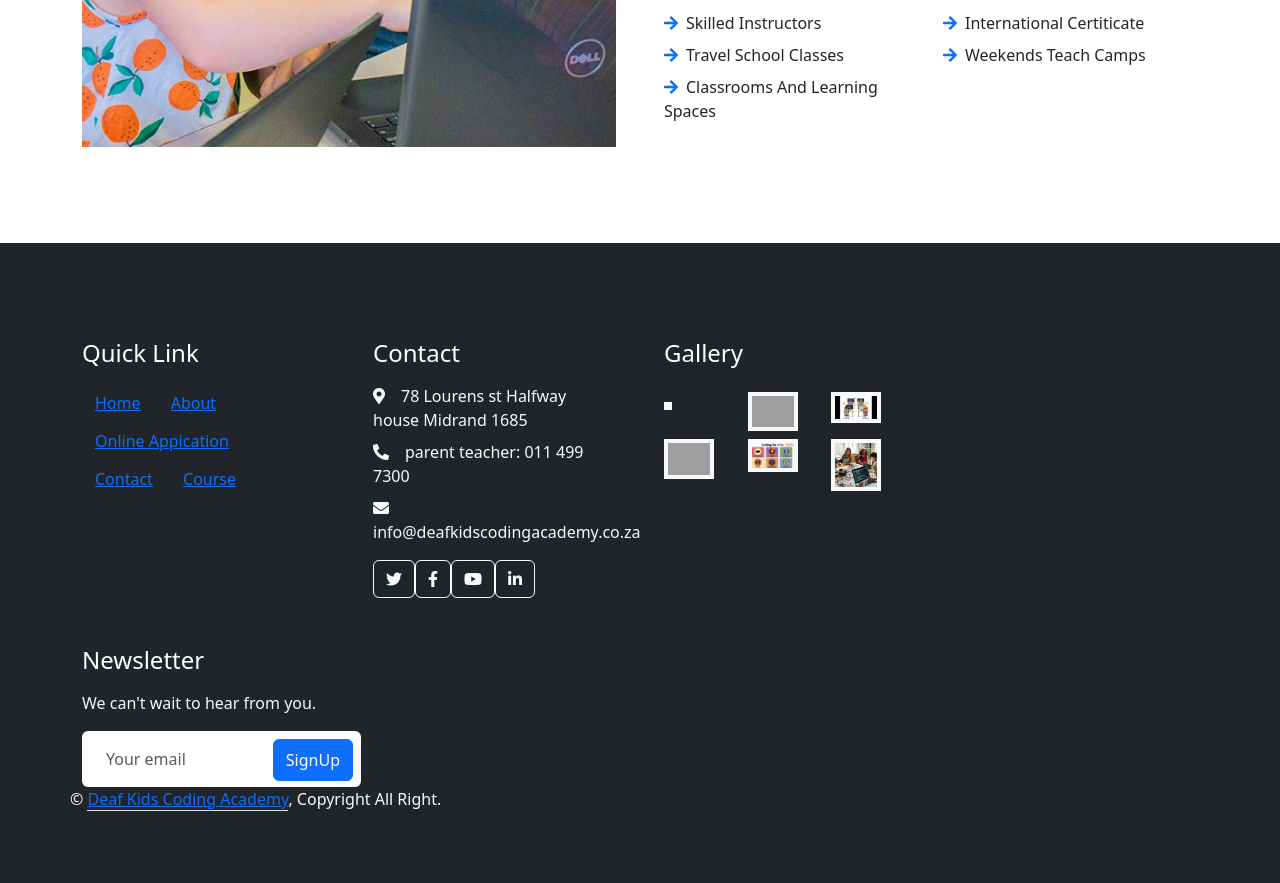
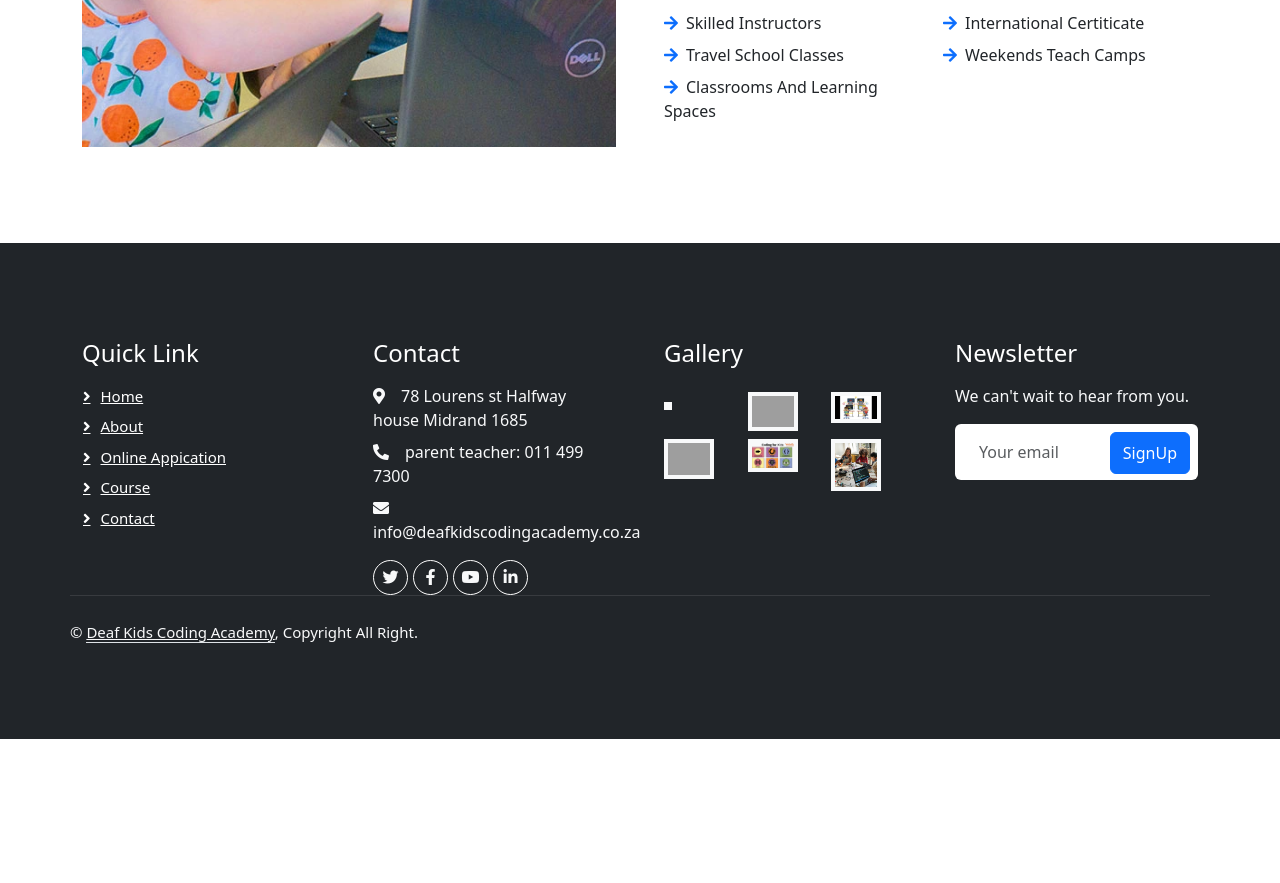
Before and after one commit to Tshepo2022/Deaf-Kids-coding-academy, a plain HTML site: page About.html in a window 1280 px wide. Shown: the part 661-1544 px from the top of the page. After the commit the page ends 1400 px from the top, so only its background shows below. Drawn offline with nearby package versions, Linux system fonts and the light colour scheme; grey boxes are pictures that could not be loaded.

Commit message:
added footer in about

```diff
--- a/About.css
+++ b/About.css
@@ -39,3 +39,70 @@ img{
     width:50px ;
     height: 600px;
 }
+
+
+/*** Footer ***/
+.footer .btn.btn-social {
+    margin-right: 5px;
+    width: 35px;
+    height: 35px;
+    display: flex;
+    align-items: center;
+    justify-content: center;
+    color: var(--light);
+    font-weight: normal;
+    border: 1px solid #FFFFFF;
+    border-radius: 35px;
+    transition: .3s;
+  }
+
+  .footer .btn.btn-social:hover {
+    color: var(--primary);
+  }
+
+  .footer .btn.btn-link {
+    display: block;
+    margin-bottom: 5px;
+    padding: 0;
+    text-align: left;
+    color: #FFFFFF;
+    font-size: 15px;
+    font-weight: normal;
+    text-transform: capitalize;
+    transition: .3s;
+  }
+
+  .footer .btn.btn-link::before {
+    position: relative;
+    content: "\f105";
+    font-family: "Font Awesome 5 Free";
+    font-weight: 900;
+    margin-right: 10px;
+  }
+
+  .footer .btn.btn-link:hover {
+    letter-spacing: 1px;
+    box-shadow: none;
+  }
+
+  .footer .copyright {
+    padding: 25px 0;
+    font-size: 15px;
+    border-top: 1px solid rgba(256, 256, 256, .1);
+  }
+
+  .footer .copyright a {
+    color: var(--light);
+  }
+
+  .footer .footer-menu a {
+    margin-right: 15px;
+    padding-right: 15px;
+    border-right: 1px solid rgba(255, 255, 255, .1);
+  }
+
+  .footer .footer-menu a:last-child {
+    margin-right: 0;
+    padding-right: 0;
+    border-right: none;
+  }
--- a/About.html
+++ b/About.html
@@ -5,7 +5,7 @@
     <meta charset="UTF-8">
     <meta http-equiv="X-UA-Compatible" content="IE=edge">
     <meta name="viewport" content="width=device-width, initial-scale=1.0">
-    <title>Document</title>
+    <title>Deaf Kids Coding Academy</title>
 
     <link rel="stylesheet" href="/About.css">
     <link href="https://cdn.jsdelivr.net/npm/bootstrap@5.3.0-alpha3/dist/css/bootstrap.min.css" rel="stylesheet"
@@ -13,6 +13,7 @@
     <script src="https://cdn.jsdelivr.net/npm/bootstrap@5.3.0-alpha3/dist/js/bootstrap.bundle.min.js"
         integrity="sha384-ENjdO4Dr2bkBIFxQpeoTz1HIcje39Wm4jDKdf19U8gI4ddQ3GYNS7NTKfAdVQSZe"
         crossorigin="anonymous"></script>
+
     <!-- Font Awesome -->
     <link href="https://cdnjs.cloudflare.com/ajax/libs/font-awesome/6.0.0/css/all.min.css" rel="stylesheet" />
     <!-- Google Fonts -->
@@ -26,7 +27,7 @@
 <body>
     <nav class="navbar navbar-expand-lg navbar-light bg-light">
         <div class="container-fluid">
-            <a class="navbar-brand" href="#"><img id="logo" src="/Deaf_Kids_Academy.jpg"/></a>
+            <a class="navbar-brand" href="#"><img id="logo" src="/Deaf_Kids_Academy.jpg" /></a>
             <button class="navbar-toggler" type="button" data-bs-toggle="collapse" data-bs-target="#navbarNav"
                 aria-controls="navbarNav" aria-expanded="false" aria-label="Toggle navigation">
                 <span class="navbar-toggler-icon"></span>
@@ -35,19 +36,19 @@
             <div class="collapse navbar-collapse" id="navbarNav">
                 <ul class="navbar-nav">
                     <li class="nav-item">
-                        <a class="nav-link active" aria-current="page" href="/home.html">Home</a>
+                        <a class="nav-link active" aria-current="page" href="/Home.html">Home</a>
                     </li>
                     <li class="nav-item">
-                        <a class="nav-link" href="/about.html">About</a>
+                        <a class="nav-link" href="/About.html">About</a>
                     </li>
                     <li class="nav-item">
-                        <a class="nav-link" href="/online Appication.html">Online Appication</a>
+                        <a class="nav-link" href="/Online Appication.html">Online Appication</a>
                     </li>
                     <li class="nav-item">
-                        <a class="nav-link" href="/course.html">Course</a>
+                        <a class="nav-link" href="/Course.html">Course</a>
                     </li>
                     <li class="nav-item">
-                            <a class="nav-link" href="/contact.html">Contact</a>
+                        <a class="nav-link" href="/Contact.html">Contact</a>
                     </li>
 
                 </ul>
@@ -60,9 +61,8 @@
             <div class="row g-5">
                 <div class="col-lg-6 wow fadeInUp" data-wow-delay="0.1s" style="min-height: 400px;">
                     <div class="position-relative h-100">
-                        <img class="img-fluid position-absolute w-100 h-100"
-                            src="/Kids-Code-Jeunesse.webp"
-                            alt="" style="object-fit: cover;">
+                        <img class="img-fluid position-absolute w-100 h-100" src="/Kids-Code-Jeunesse.webp" alt=""
+                            style="object-fit: cover;">
                     </div>
                 </div>
                 <div class="col-lg-6 wow fadeInUp" data-wow-delay="0.3s">
@@ -81,7 +81,8 @@
                             <p class="mb-0"><i class="fa fa-arrow-right text-primary me-2"></i>Skilled Instructors</p>
                         </div>
                         <div class="col-sm-6">
-                            <p class="mb-0"><i class="fa fa-arrow-right text-primary me-2"></i>International Certiticate</p>
+                            <p class="mb-0"><i class="fa fa-arrow-right text-primary me-2"></i>International Certiticate
+                            </p>
                         </div>
                         <div class="col-sm-6">
                             <p class="mb-0"><i class="fa fa-arrow-right text-primary me-2"></i>Travel School Classes
@@ -91,7 +92,8 @@
                             <p class="mb-0"><i class="fa fa-arrow-right text-primary me-2"></i>Weekends Teach Camps</p>
                         </div>
                         <div class="col-sm-6">
-                            <p class="mb-0"><i class="fa fa-arrow-right text-primary me-2"></i>Classrooms And Learning Spaces</p>
+                            <p class="mb-0"><i class="fa fa-arrow-right text-primary me-2"></i>Classrooms And Learning
+                                Spaces</p>
                         </div>
 
                     </div>
@@ -101,52 +103,18 @@
         </div>
     </div>
     <!-- About End -->
-    <div
-      id="carouselExampleInterval"
-      class="carousel slide"
-      data-bs-ride="carousel"
-    >
-      <!-- <div class="carousel-inner">
-        <div class="carousel-item active" data-bs-interval="500">
-          <img src="https://bethebestversionofyourself.co.za/wp-content/uploads/IMG-6117-scaled.jpg" class="d-block w-100" alt="..." />
-        </div>
-        <div class="carousel-item" data-bs-interval="500">
-          <img src="https://www.ndcs.org.uk/media/2667/play.jpg?anchor=center&mode=crop&width=1120&heightratio=0.5737704918032786885245901639&format=jpg&quality=80&slimmage=true&rnd=133252548020000000" class="d-block w-100" alt="..." />
-        </div>
-        <div class="carousel-item">
-          <img src="https://childcare.extension.org/wp-content/uploads/2019/08/Infant_with_cochlear_implant.jpg" class="d-block w-100" alt="..." />
-        </div>
-      </div>
-      <button
-        class="carousel-control-prev"
-        type="button"
-        data-bs-target="#carouselExampleInterval"
-        data-bs-slide="prev"
-      >
-        <span class="carousel-control-prev-icon" aria-hidden="true"></span>
-        <span class="visually-hidden">Previous</span>
-      </button>
-      <button
-        class="carousel-control-next"
-        type="button"
-        data-bs-target="#carouselExampleInterval"
-        data-bs-slide="next"
-      >
-        <span class="carousel-control-next-icon" aria-hidden="true"></span>
-        <span class="visually-hidden">Next</span>
-      </button>
-    </div> -->
+
     <!-- Footer Start -->
     <div class="container-fluid bg-dark text-light footer pt-5 mt-5 wow fadeIn" data-wow-delay="0.1s">
         <div class="container py-5">
             <div class="row g-5">
                 <div class="col-lg-3 col-md-6">
                     <h4 class="text-white mb-3">Quick Link</h4>
-                    <a class="btn btn-link" href="/home.html">Home</a>
-                    <a class="btn btn-link" href="/about.html">About</a>
-                    <a class="btn btn-link" href="/online Appication.html">Online Appication</a>
-                    <a class="btn btn-link" href="/contact.html">Contact</a>
-                    <a class="btn btn-link" href="/course.html">Course</a>
+                    <a class="btn btn-link" href="/Home.html">Home</a>
+                    <a class="btn btn-link" href="/About.html">About</a>
+                    <a class="btn btn-link" href="/Online Appication.html">Online Appication</a>
+                    <a class="btn btn-link" href="/Course.html">Course</a>
+                    <a class="btn btn-link" href="/Contact.html">Contact</a>
                 </div>
                 <div class="col-lg-3 col-md-6">
                     <h4 class="text-white mb-3">Contact</h4>
@@ -170,8 +138,7 @@
                     <h4 class="text-white mb-3">Gallery</h4>
                     <div class="row g-2 pt-2">
                         <div class="col-4">
-                            <img class="img-fluid bg-light p-1"
-                                src="Kids coding image.jpg" alt="">
+                            <img class="img-fluid bg-light p-1" src="Kids coding image.jpg" alt="">
                         </div>
                         <div class="col-4">
                             <img class="img-fluid bg-light p-1"
@@ -179,27 +146,20 @@
                                 alt="">
                         </div>
                         <div class="col-4">
-                            <img class="img-fluid bg-light p-1"
-                                src="Code.jpg"
-                                alt="">
+                            <img class="img-fluid bg-light p-1" src="Code.jpg" alt="">
                         </div>
                         <div class="col-4">
                             <img class="img-fluid bg-light p-1"
                                 src="https://professionals.cid.edu/wp-content/uploads/languageblog.jpg" alt="">
                         </div>
                         <div class="col-4">
-                            <img class="img-fluid bg-light p-1"
-                                src="code learns.png"
-                                alt="">
+                            <img class="img-fluid bg-light p-1" src="code learns.png" alt="">
                         </div>
                         <div class="col-4">
-                            <img class="img-fluid bg-light p-1"
-                                src="kids coding.webp"
-                                alt="">
+                            <img class="img-fluid bg-light p-1" src="kids coding.webp" alt="">
                         </div>
                     </div>
                 </div>
-                <form action="https://formspree.io/f/myyavqzj" method="POST">
                 <div class="col-lg-3 col-md-6">
                     <h4 class="text-white mb-3">Newsletter</h4>
                     <p>We can't wait to hear from you.</p>
@@ -210,13 +170,13 @@
                             class="btn btn-primary py-2 position-absolute top-0 end-0 mt-2 me-2">SignUp</button>
                     </div>
                 </div>
-                </form>
 
                 <div class="container">
                     <div class="copyright">
                         <div class="row">
                             <div class="col-md-6 text-center text-md-start mb-3 mb-md-0">
-                                &copy; <a class="border-bottom" href="">Deaf Kids Coding Academy</a>, Copyright All Right.
+                                &copy; <a class="border-bottom" href="">Deaf Kids Coding Academy</a>, Copyright All
+                                Right.
 
                                 <!--/*** This template is free as long as you keep the footer author’s credit link/attribution link/backlink. If you'd like to use the template without the footer author’s credit link/attribution link/backlink, you can purchase the Credit Removal License from "https://htmlcodex.com/credit-removal". Thank you for your support. ***/-->
                                 <a class="border-bottom" href=""></a><br><br>
--- a/Contact.css
+++ b/Contact.css
@@ -25,3 +25,69 @@ h3{
     width: 200px;
     height: 200px;
 }
+
+/*** Footer ***/
+.footer .btn.btn-social {
+    margin-right: 5px;
+    width: 35px;
+    height: 35px;
+    display: flex;
+    align-items: center;
+    justify-content: center;
+    color: var(--light);
+    font-weight: normal;
+    border: 1px solid #FFFFFF;
+    border-radius: 35px;
+    transition: .3s;
+  }
+
+  .footer .btn.btn-social:hover {
+    color: var(--primary);
+  }
+
+  .footer .btn.btn-link {
+    display: block;
+    margin-bottom: 5px;
+    padding: 0;
+    text-align: left;
+    color: #FFFFFF;
+    font-size: 15px;
+    font-weight: normal;
+    text-transform: capitalize;
+    transition: .3s;
+  }
+
+  .footer .btn.btn-link::before {
+    position: relative;
+    content: "\f105";
+    font-family: "Font Awesome 5 Free";
+    font-weight: 900;
+    margin-right: 10px;
+  }
+
+  .footer .btn.btn-link:hover {
+    letter-spacing: 1px;
+    box-shadow: none;
+  }
+
+  .footer .copyright {
+    padding: 25px 0;
+    font-size: 15px;
+    border-top: 1px solid rgba(256, 256, 256, .1);
+  }
+
+  .footer .copyright a {
+    color: var(--light);
+  }
+
+  .footer .footer-menu a {
+    margin-right: 15px;
+    padding-right: 15px;
+    border-right: 1px solid rgba(255, 255, 255, .1);
+  }
+
+  .footer .footer-menu a:last-child {
+    margin-right: 0;
+    padding-right: 0;
+    border-right: none;
+  }
```
Also changed, not shown: Contact.html (+33 -27 lines), Course.html (+14 -10 lines), Home.html (+6 -13 lines), Online Appication.html (+7 -11 lines). Lines whose indentation alone changed are shown as unchanged.
